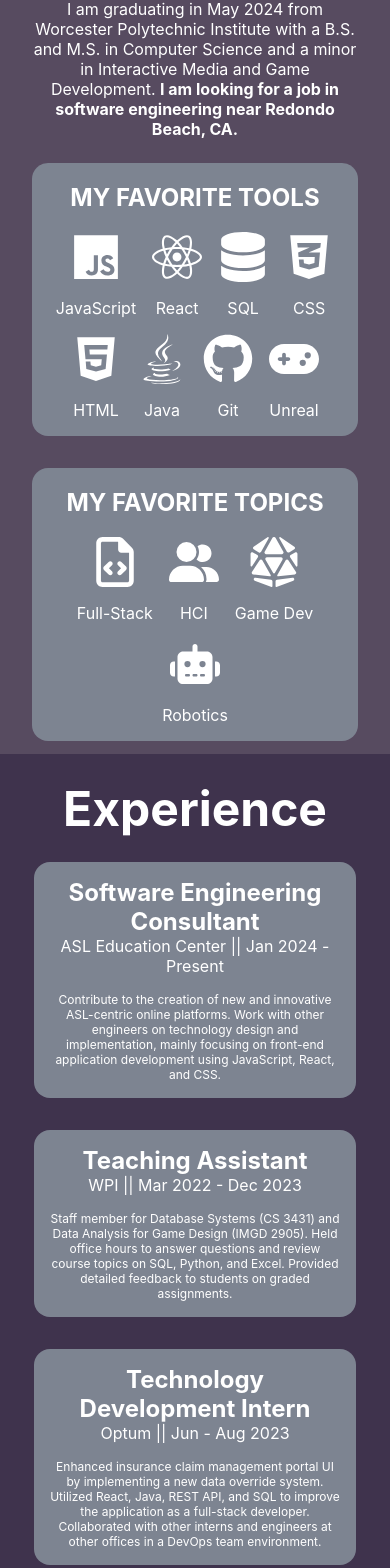
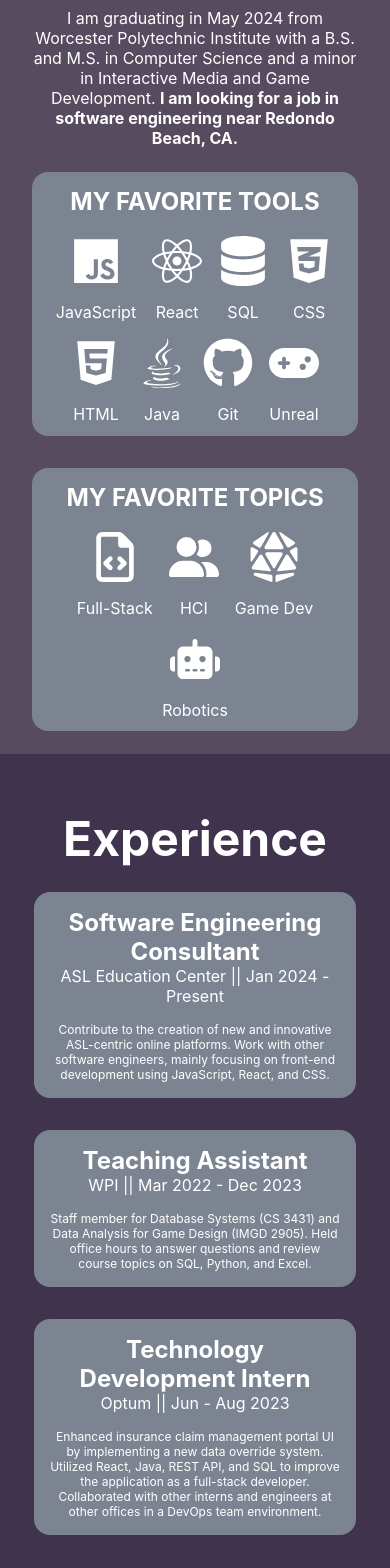
Before and after one commit to jennatripoli/jennatripoli.github.io, a React (Create React App) app: page / in a window 390 px wide. Shown: the part 934-2502 px from the top of the page. Built offline with nearby package versions, Linux system fonts and the light colour scheme.

Commit message:
Fix overflow

```diff
--- a/src/App.css
+++ b/src/App.css
@@ -42,7 +42,7 @@ html {
   }
   .Skills {
     margin: 0 0 2em 0 !important;
-    padding: 0.5em !important;
+    padding: 0.2em !important;
   }
   .Skill {
     margin: 0.5em !important;
--- a/src/App.js
+++ b/src/App.js
@@ -5,6 +5,7 @@ function App() {
   const circles = [];
   const colors = ["#EAF0CE", "#C0C5C1", "#7D8491", "#3F334D"];
 
+  document.body.style.overflowX = "hidden";
   const existingCircles = document.getElementsByClassName("Circle");
   for (let i = 0; i < existingCircles.length; i++) { document.body.removeChild(existingCircles[i]); }
 
@@ -85,12 +86,12 @@ function App() {
           <div className="Job">
             <label className="Job-title">Software Engineering Consultant</label>
             <label className="Job-subtitle">ASL Education Center || Jan 2024 - Present</label>
-            <label className="Job-description">Contribute to the creation of new and innovative ASL-centric online platforms. Work with other engineers on technology design and implementation, mainly focusing on front-end application development using JavaScript, React, and CSS.</label>
+            <label className="Job-description">Contribute to the creation of new and innovative ASL-centric online platforms. Work with other software engineers, mainly focusing on front-end development using JavaScript, React, and CSS.</label>
           </div>
           <div className="Job">
             <label className="Job-title">Teaching Assistant</label>
             <label className="Job-subtitle">WPI || Mar 2022 - Dec 2023</label>
-            <label className="Job-description">Staff member for Database Systems (CS 3431) and Data Analysis for Game Design (IMGD 2905). Held office hours to answer questions and review course topics on SQL, Python, and Excel. Provided detailed feedback to students on graded assignments.</label>
+            <label className="Job-description">Staff member for Database Systems (CS 3431) and Data Analysis for Game Design (IMGD 2905). Held office hours to answer questions and review course topics on SQL, Python, and Excel.</label>
           </div>
           <div className="Job">
             <label className="Job-title">Technology Development Intern</label>
@@ -104,7 +105,7 @@ function App() {
           <div className="Project-text">
             <label className="Project-title">ASL Survey Tool</label>
             <label className="Project-subtitle">JavaScript, React, CSS, AWS</label>
-            <label className="Project-description"><i>Platform for creating and distributing surveys based in American Sign Language (ASL).</i><br /><br />These surveys use no written text and instead fully rely on video content and non-textual elements. The application uses color indicators that are compliant with the Web Content Accessibility Guidelines (WCAG 2.2) and U.S. Web Design System (USWDS) for non-text contrast and system color tokens. We conducted an unmoderated user study online with the survey tool to evaluate its functionality and usability.</label>
+            <label className="Project-description"><i>Platform for creating and distributing surveys based in American Sign Language (ASL).</i><br /><br />These surveys use no written text and instead fully rely on video content and non-textual elements. The application uses color indicators that are compliant with the Web Content Accessibility Guidelines 2.2 and U.S. Web Design System for non-text contrast and system color tokens. We conducted an unmoderated user study with the survey tool to evaluate its functionality and usability.</label>
             <div className="Project-buttons">
               <a className="Project-button" href="docs/asl_survey_tool.pdf" target="_blank" rel="noopener noreferrer">Report</a>
             </div>
```
